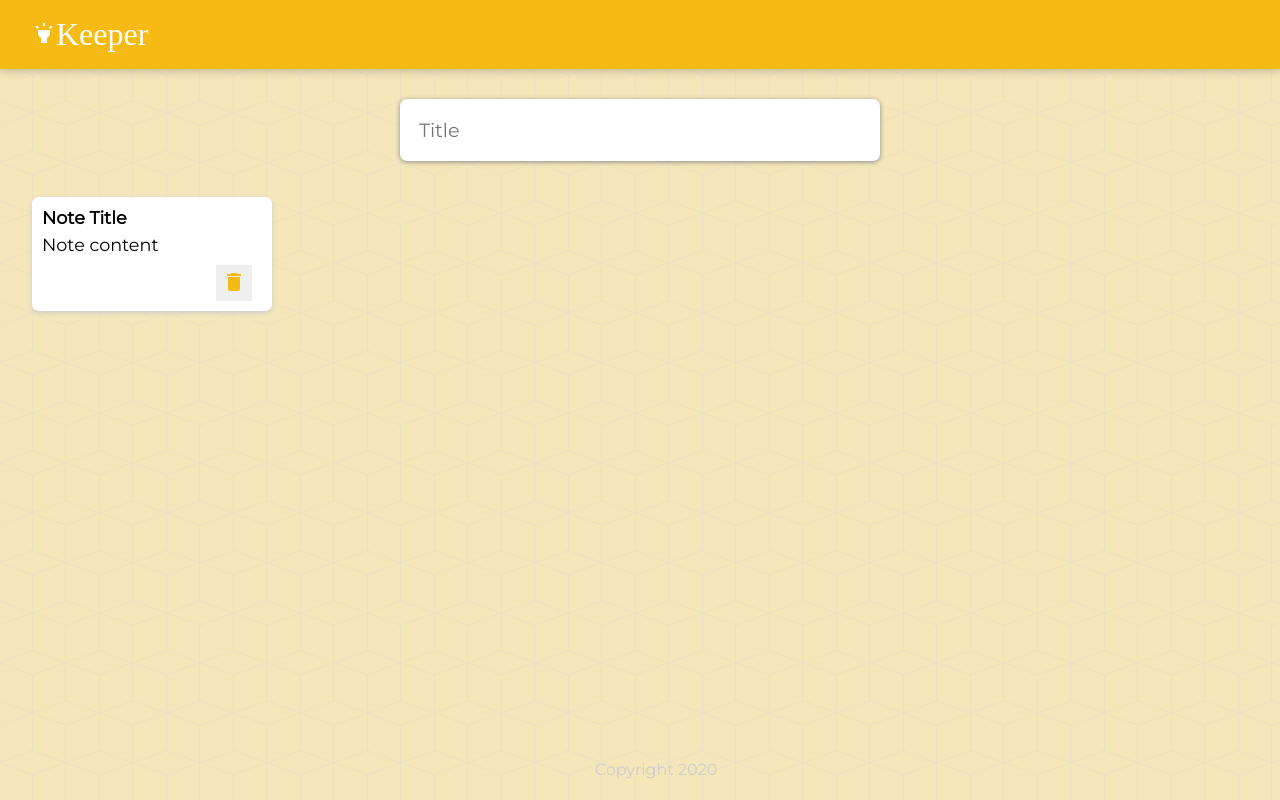
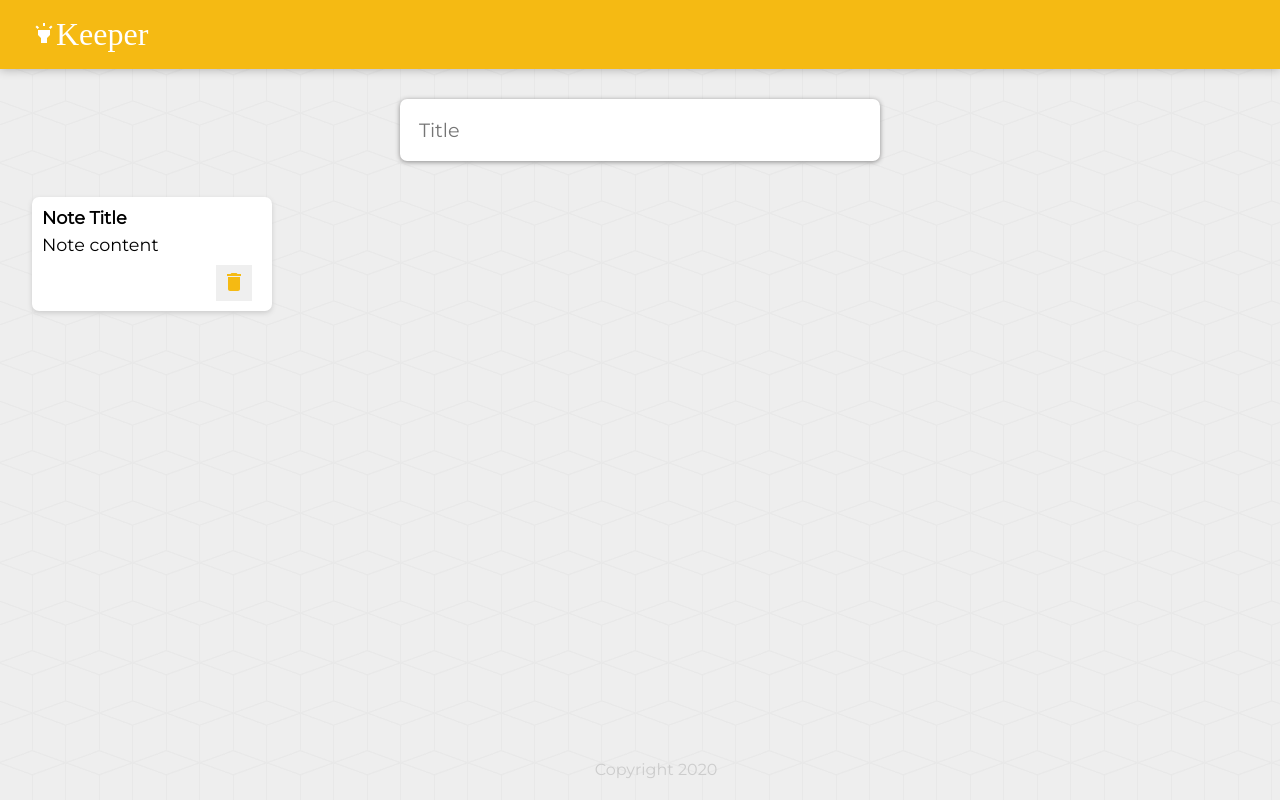
Before and after one commit to omri2861/UdemyWebDev, a React (Create React App) app in the folder keeper/: page / in a window 1280 px wide. Built offline with nearby package versions, Linux system fonts and the light colour scheme; a web font is replaced by a local one.

Commit message:
Removed ugly background color

```diff
--- a/keeper/public/styles.css
+++ b/keeper/public/styles.css
@@ -10,7 +10,6 @@ body {
   background: #eee;
   padding: 0 16px;
   background-image: url("./cubes.png");
-  background-color: #f5e7ba;
 }
 
 header {
```
